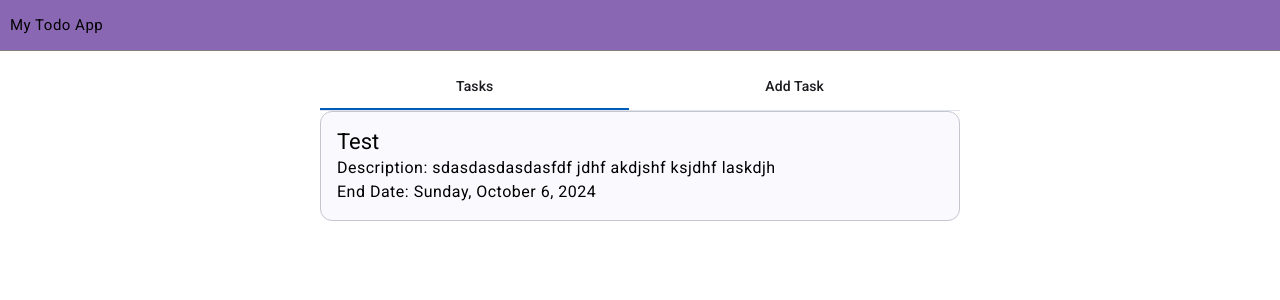
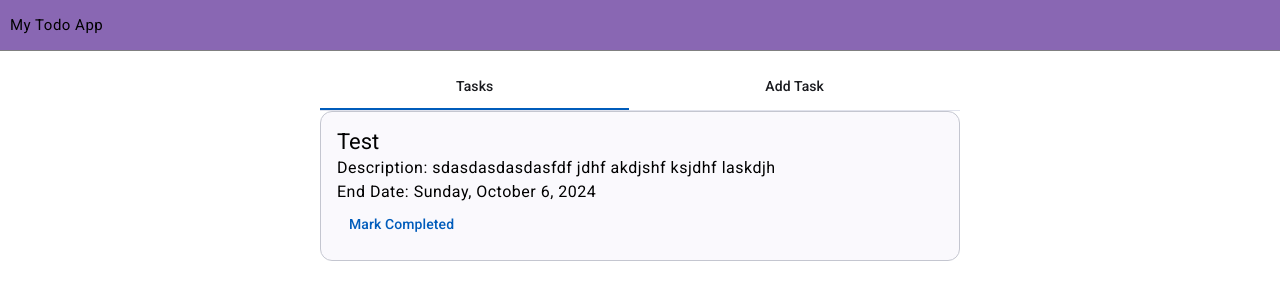
Before and after one commit to jobeljohny/todo-ref, an Angular app: page / in a window 1280 px wide. Shown: the top 300 px of the page. Built offline with nearby package versions, Linux system fonts and the light colour scheme.

Commit message:
added mark completed

```diff
--- a/src/app/app.module.ts
+++ b/src/app/app.module.ts
@@ -1,6 +1,6 @@
 import { NgModule } from '@angular/core';
 import { BrowserModule } from '@angular/platform-browser';
-import { FormsModule } from '@angular/forms';
+import { FormsModule, ReactiveFormsModule } from '@angular/forms';
 import { AddTodoComponent } from './components/add-todo/add-todo.component';
 import { AppRoutingModule } from './app-routing.module';
 import { AppComponent } from './app.component';
@@ -14,6 +14,7 @@ import { MatInputModule } from '@angular/material/input';
 import { MatDatepickerModule } from '@angular/material/datepicker';
 import { provideNativeDateAdapter } from '@angular/material/core';
 import { MatButtonModule } from '@angular/material/button';
+import { MatCheckboxModule } from '@angular/material/checkbox';
 
 @NgModule({
   declarations: [
@@ -28,10 +29,12 @@ import { MatButtonModule } from '@angular/material/button';
     BrowserModule,
     AppRoutingModule,
     FormsModule,
+    ReactiveFormsModule,
     MatCardModule,
     MatTabsModule,
     MatInputModule,
     MatDatepickerModule,
+    MatCheckboxModule,
     MatButtonModule,
   ],
   providers: [provideNativeDateAdapter()],
--- a/src/app/components/task-view/task-view.component.html
+++ b/src/app/components/task-view/task-view.component.html
@@ -1,12 +1,22 @@
 <mat-card appearance="outlined">
   <mat-card-header>
-    <mat-card-title> {{ task?.heading }}</mat-card-title>
+    <mat-card-title [class.completed]="task.isCompleted">
+      {{ task.heading }}</mat-card-title
+    >
   </mat-card-header>
   <mat-card-content>
     <span>Description: </span>
-    <span>{{ task?.description }}</span>
+    <span>{{ task.description }}</span>
+
     <br />
     <span>End Date: </span>
-    <span>{{ task?.endDate | date : "fullDate" }}</span>
+    <span>{{ task.endDate | date : "fullDate" }}</span>
+
+    <br />
+    <div class="actions">
+      <button mat-button (click)="onMarkClick()">
+        {{ task.isCompleted ? "Mark not Completed" : "Mark Completed" }}
+      </button>
+    </div>
   </mat-card-content>
 </mat-card>
--- a/src/app/components/task-view/task-view.component.scss
+++ b/src/app/components/task-view/task-view.component.scss
@@ -0,0 +1,3 @@
+.completed {
+  text-decoration: line-through;
+}
--- a/src/app/components/task-view/task-view.component.ts
+++ b/src/app/components/task-view/task-view.component.ts
@@ -7,10 +7,16 @@ import { Task } from '../../models/task.model';
   styleUrl: './task-view.component.scss',
 })
 export class TaskViewComponent {
-  public task: Task | null = {
+  public task: Task = {
     id: 'asdasd',
     heading: 'Test',
     endDate: Date.now().toString(),
     description: 'sdasdasdasdasfdf jdhf akdjshf ksjdhf laskdjh',
   };
+
+  onMarkClick() {
+    if (this.task) {
+      this.task.isCompleted = !this.task.isCompleted;
+    }
+  }
 }
```
